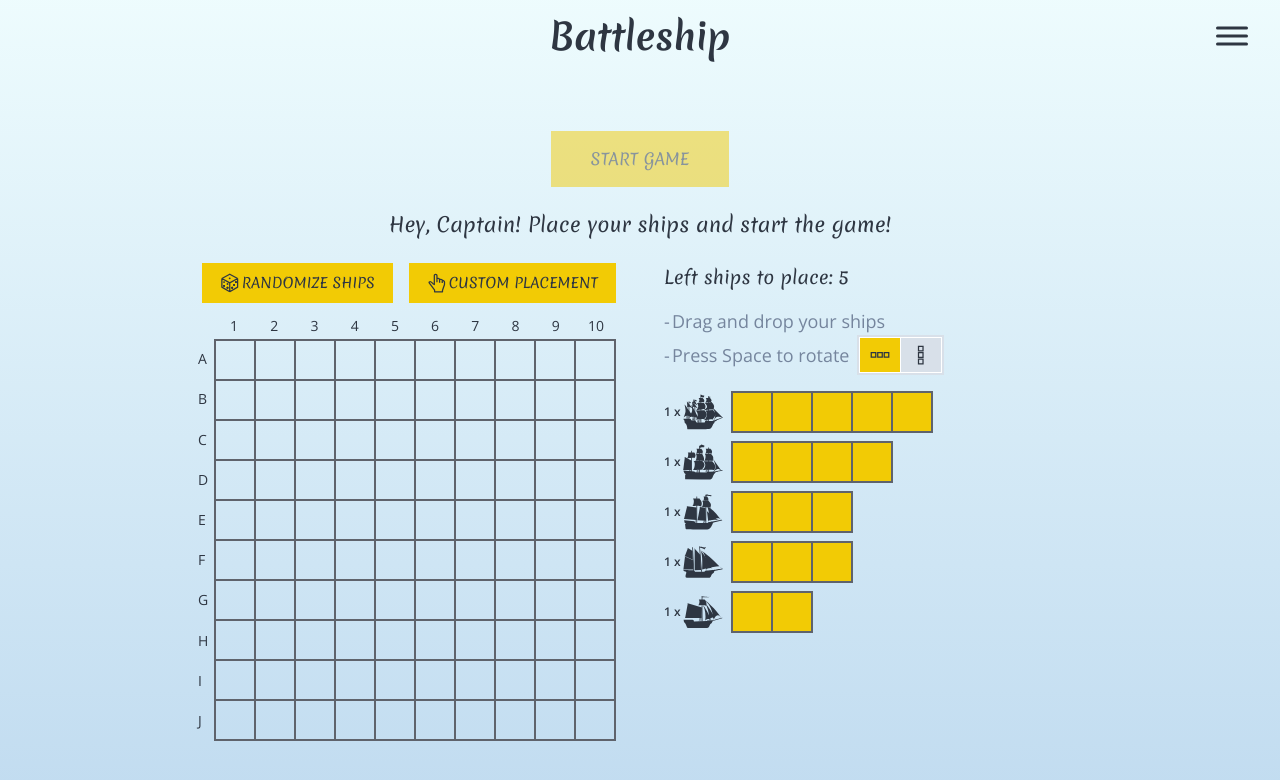
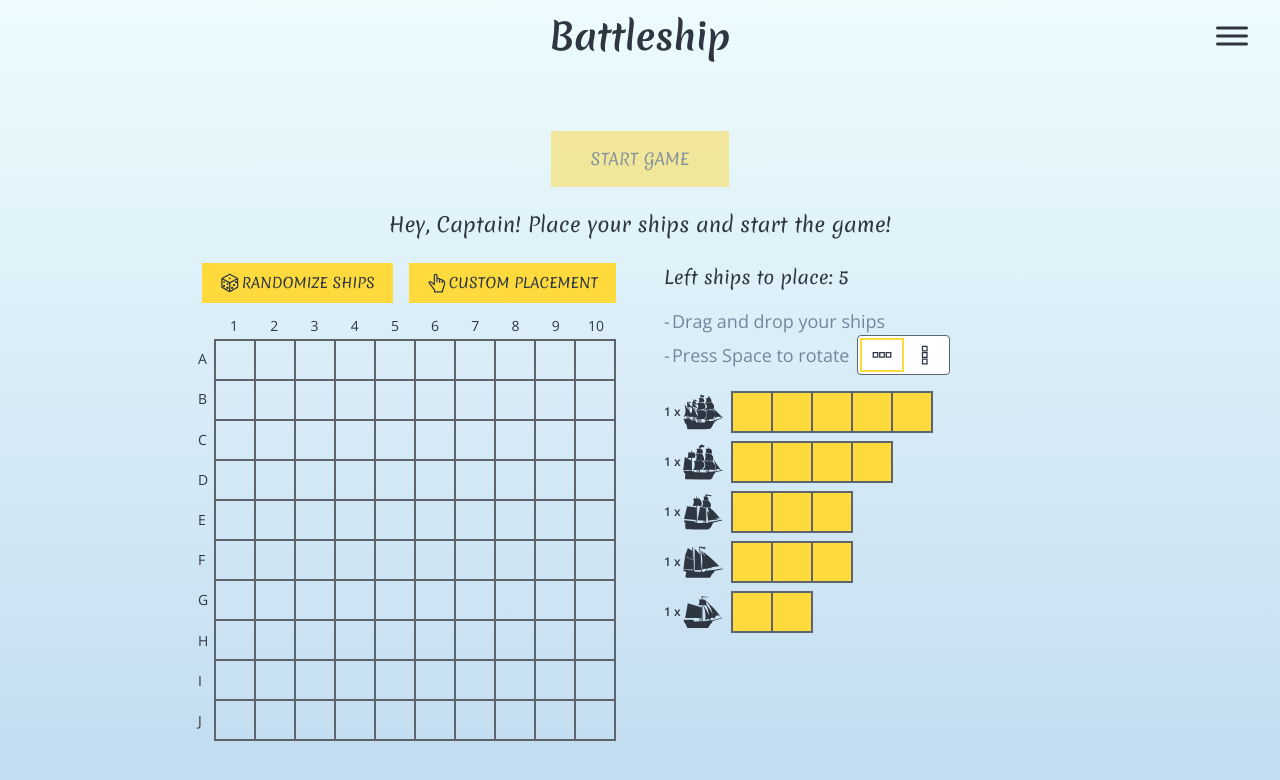
Before and after one commit to e-casterly/battleship, a React (Vite) app: page / in a window 1280 px wide. Shown: the top 780 px of the page. Built offline with nearby package versions, Linux system fonts and the light colour scheme.

Commit message:
update toogle component

```diff
--- a/src/components/common/Toggle/Toggle.tsx
+++ b/src/components/common/Toggle/Toggle.tsx
@@ -23,12 +23,12 @@ export function Toggle({
   label,
 }: ToggleProps) {
   return (
-    <ToggleCtx.Provider value={{ value: selectedValue, onChange }}>
+    <ToggleCtx value={{ value: selectedValue, onChange }}>
       <div className="inline-flex flex-col gap-y-0.5">
         {label && <div className="text-base font-decorative">{label}</div>}
         <div
           className={cn(
-            "inline-flex p-0.5 bg-note-secondary h-8 xl:h-10",
+            "inline-flex p-0.5 h-8 xl:h-10 border-stroke border bg-tone rounded-sm",
             className,
           )}
           role="group"
@@ -36,7 +36,7 @@ export function Toggle({
           {children}
         </div>
       </div>
-    </ToggleCtx.Provider>
+    </ToggleCtx>
   );
 }
 
@@ -52,10 +52,10 @@ export function ToggleButton({ children, value }: ToggleButtonProps) {
       onClick={() => ctx?.onChange(value)}
       tabIndex={0}
       className={cn(
-        "[&:not(:last-child)]:-me-px px-2.5 text-base font-normal whitespace-nowrap cursor-pointer font-decorative border border-tone text-primary-contrast",
+        "[&:not(:last-child)]:-me-px px-2.5 hover:bg-primary text-base font-normal whitespace-nowrap cursor-pointer font-decorative border-2 text-foreground",
         {
-          "bg-primary": selected,
-          "hover:bg-primary-hover": !selected,
+          "border-primary": selected,
+          "bg-transparent border-transparent": !selected,
         },
       )}
       aria-pressed={selected}
--- a/src/index.css
+++ b/src/index.css
@@ -1,7 +1,7 @@
 @import "tailwindcss";
 
 :root {
-  --primary-color: oklch(0.8507 0.1741 94.9);
+  --primary-color: oklch(0.8941 0.167 94.9);
   --primary-color-hover: oklch(
     from var(--primary-color) calc(l - 0.05) calc(c + 0.2) h
   );
```
